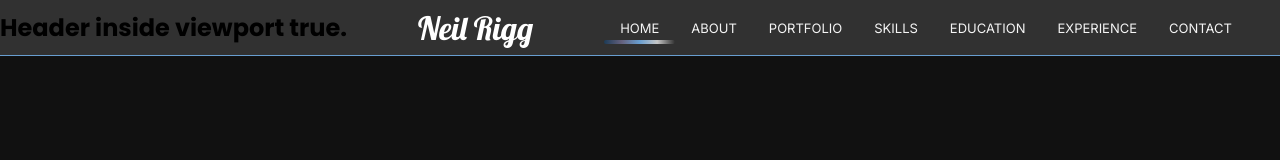
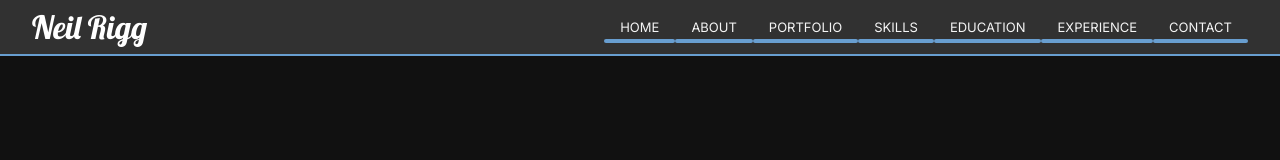
Before and after one commit to rigglet/react-portfolio, a React (Create React App) app: page / in a window 1280 px wide. Shown: the top 160 px of the page. Built offline with nearby package versions, Linux system fonts and the light colour scheme; no server answers.

Commit message:
"Nav menu highlight on scroll"

```diff
--- a/src/App.js
+++ b/src/App.js
@@ -10,10 +10,23 @@ import Contact from "./sections/contact";
 import Portfolio from "./sections/portfolio";
 import Skills from "./sections/skills";
 import { Switch, Route } from "react-router-dom";
+import { useInView } from "react-intersection-observer";
 
 function App() {
   const location = useLocation();
+  const options = {
+    threshold: 0.3,
+    triggerOnce: false,
+  };
+  const [homeRef, homeInView, homeEntry] = useInView(options);
+  const [aboutRef, aboutInView, aboutEntry] = useInView(options);
+  const [portfolioRef, portfolioInView, portfolioEntry] = useInView(options);
+  const [skillsRef, skillsInView, skillsEntry] = useInView(options);
+  const [educationRef, educationInView, educationEntry] = useInView(options);
+  const [experienceRef, experienceInView, experienceEntry] = useInView(options);
+  const [contactRef, contactInView, contactEntry] = useInView(options);
 
+  //console.log(entry);
   return (
     <div className="app">
       <AnimatePresence initial={false} exitBeforeEnter>
@@ -22,14 +35,22 @@ function App() {
             <Splash />
           </Route>
           <Route exact path="/">
-            <Nav />
-            <Home />
-            <About />
-            <Portfolio />
-            <Skills />
-            <Education />
-            <Experience />
-            <Contact />
+            <Nav
+              homeInView={homeInView}
+              aboutInView={aboutInView}
+              portfolioInView={portfolioInView}
+              skillsInView={skillsInView}
+              educationInView={educationInView}
+              experienceInView={experienceInView}
+              contactInView={contactInView}
+            />
+            <Home homeRef={homeRef} />
+            <About aboutRef={aboutRef} />
+            <Portfolio portfolioRef={portfolioRef} />
+            <Skills skillsRef={skillsRef} />
+            <Education educationRef={educationRef} />
+            <Experience experienceRef={experienceRef} />
+            <Contact contactRef={contactRef} />
           </Route>
           <Route path="/skills"></Route>
           <Route path="/portfolio"></Route>
--- a/src/components/ContactIconBar.js
+++ b/src/components/ContactIconBar.js
@@ -19,7 +19,7 @@ const ContactIconBar = ({ size, color }) => {
     getLinks().then((results) => {
       if (results.status === 200) {
         setLinks(results.data);
-        console.log(results.data);
+        //console.log(results.data);
       }
     });
   }, []);
--- a/src/components/Nav.js
+++ b/src/components/Nav.js
@@ -1,72 +1,128 @@
+import { useEffect, useState } from "react";
 import { motion } from "framer-motion";
 import styled from "styled-components";
-import StyledLine from "../styles/styledLine";
 import { Link, useLocation } from "react-router-dom";
 import { navVariants } from "../styles/animations";
 import { HashLink } from "react-router-hash-link";
-import { useInView } from "react-intersection-observer";
 
-const Nav = () => {
-  const location = useLocation();
-  //console.log(location);
-  const { ref, inView, entry } = useInView({
-    /* Optional options */
-    threshold: 0,
-  });
-  //console.log(entry);
+const Nav = ({
+  homeInView,
+  aboutInView,
+  portfolioInView,
+  skillsInView,
+  educationInView,
+  experienceInView,
+  contactInView,
+}) => {
   return (
     <StyledNav
-      variants={navVariants}
-      initial={location.hash === "" ? "initial" : false}
-      animate={location.hash === "" ? "animate" : false}
-      ref={ref}
+    // variants={navVariants}
+    // initial={location.hash === "" ? "initial" : false}
+    // animate={location.hash === "" ? "animate" : false}
     >
-      <h2>{`Header inside viewport ${inView}.`}</h2>
       <Link to="/splash">
         <h1 className="logo">Neil Rigg</h1>
       </Link>
       <div className="menu">
         <HashLink smooth to="/#home">
           <h1>Home</h1>
-          {(location.hash === "#home" || location.hash === "") && (
-            <StyledLine height="4px" width="100%" bgColor="#313131" />
-          )}
+          <NavLine
+            height="4px"
+            bgColor="#313131"
+            initial={{
+              width: "0%",
+            }}
+            animate={{
+              width:
+                //(path === "#home" || path === "") &&
+                homeInView ? "100%" : "0%",
+            }}
+            transition={{ duration: 0.75 }}
+          />
         </HashLink>
         <HashLink smooth to="/#about">
           <h1>About</h1>
-          {location.hash === "#about" && (
-            <StyledLine height="4px" width="100%" bgColor="#313131" />
-          )}
+          <NavLine
+            height="4px"
+            bgColor="#313131"
+            initial={{ width: "0%" }}
+            animate={{
+              width:
+                //path === "#about" ||
+                aboutInView ? "100%" : "0%",
+            }}
+            transition={{ duration: 0.75 }}
+          />
         </HashLink>
         <HashLink smooth to="/#portfolio">
           <h1>Portfolio</h1>
-          {location.hash === "#portfolio" && (
-            <StyledLine height="4px" width="100%" bgColor="#313131" />
-          )}
+          <NavLine
+            height="4px"
+            bgColor="#313131"
+            initial={{ width: "0%" }}
+            animate={{
+              width:
+                //path === "#portfolio" ||
+                portfolioInView ? "100%" : "0%",
+            }}
+            transition={{ duration: 0.75 }}
+          />
         </HashLink>
         <HashLink smooth to="/#skills">
           <h1>Skills</h1>
-          {location.hash === "#skills" && (
-            <StyledLine height="4px" width="100%" bgColor="#313131" />
-          )}
+          <NavLine
+            height="4px"
+            bgColor="#313131"
+            initial={{ width: "0%" }}
+            animate={{
+              width:
+                //path === "#skills" ||
+                skillsInView ? "100%" : "0%",
+            }}
+            transition={{ duration: 0.75 }}
+          />
         </HashLink>
         <HashLink smooth to="/#education">
           <h1>Education</h1>
-          {location.hash === "#education" && (
-            <StyledLine height="4px" width="100%" bgColor="#313131" />
-          )}
+          <NavLine
+            height="4px"
+            bgColor="#313131"
+            initial={{ width: "0%" }}
+            animate={{
+              width:
+                //path === "#education" ||
+                educationInView ? "100%" : "0%",
+            }}
+            transition={{ duration: 0.75 }}
+          />
         </HashLink>
         <HashLink smooth to="/#experience">
           <h1>Experience</h1>
-          {location.hash === "#experience" && (
-            <StyledLine height="4px" width="100%" bgColor="#313131" />
-          )}
+          <NavLine
+            height="4px"
+            bgColor="#313131"
+            initial={{ width: "0%" }}
+            animate={{
+              width:
+                //path === "#experience" ||
+                experienceInView ? "100%" : "0%",
+            }}
+            transition={{ duration: 0.75 }}
+          />
         </HashLink>
         <HashLink smooth to="/#contact">
           <h1>Contact</h1>
-          {location.hash === "#contact" && (
-            <StyledLine height="4px" width="100%" bgColor="#313131" />
-          )}
+          <NavLine
+            height="4px"
+            bgColor="#313131"
+            initial={{ width: "0%" }}
+            animate={{
+              width:
+                //path === "#contact" ||
+                contactInView ? "100%" : "0%",
+            }}
+            transition={{ duration: 0.75 }}
+          />
         </HashLink>
       </div>
     </StyledNav>
@@ -75,14 +131,14 @@ const Nav = () => {
 
 const StyledNav = styled(motion.nav)`
   position: fixed;
-  z-index: 11;
+  z-index: 1000;
   width: 100vw;
   height: 7vh;
   display: flex;
   align-items: center;
   justify-content: space-between;
   background-color: var(--color-nav-background);
-  border-bottom: solid 1px var(--color-nav-hover);
+  border-bottom: solid 2px var(--color-nav-hover);
 
   a {
     text-decoration: none;
@@ -160,4 +216,18 @@ const StyledNav = styled(motion.nav)`
   }
 `;
 
+const NavLine = styled(motion.div)`
+  border-radius: 1rem;
+  background: linear-gradient(
+    90deg,
+    #1c3b57 0%,
+    #65617d 25%,
+    #689ed0 50%,
+    #c6c6c6 75%,
+    ${({ bgColor }) => (bgColor ? bgColor : "#f5f5f5")} 100%
+  );
+  background: #689ed0;
+  height: ${({ height }) => (height ? height : "6px")};
+`;
+
 export default Nav;
--- a/src/components/ProjectDetail.js
+++ b/src/components/ProjectDetail.js
@@ -16,16 +16,16 @@ import { DateTime } from "luxon";
 import ImageGallery from "react-image-gallery";
 import "react-image-gallery/styles/css/image-gallery.css";
 //icons
-import { FaGithub } from "react-icons/fa";
+//import { FaGithub } from "react-icons/fa";
+//import { CgWebsite } from "react-icons/cg";
+//import { HiCode, HiLink } from "react-icons/hi";
+//import { IoLibraryOutline } from "react-icons/io5";
+//import { GoPackage } from "react-icons/go";
+//import { BiMessageSquareDetail } from "react-icons/bi";
 import { BsCardText } from "react-icons/bs";
-import { CgWebsite } from "react-icons/cg";
 import { ImImages } from "react-icons/im";
-import { HiCode, HiLink } from "react-icons/hi";
 import { MdWeb } from "react-icons/md";
-import { IoLibraryOutline } from "react-icons/io5";
-import { GoPackage } from "react-icons/go";
 import { AiOutlineCalendar } from "react-icons/ai";
-import { BiMessageSquareDetail } from "react-icons/bi";
 
 const ProjectDetails = ({
   projectClose,
@@ -115,6 +115,7 @@ const ProjectDetails = ({
         </div>
 
         <div className="form-information">
+          <section className="top-section">
             <fieldset className="details">
               <legend>
                 Overview <BsCardText />
@@ -125,6 +126,7 @@ const ProjectDetails = ({
                 <label htmlFor="version">Version:</label>
                 <p>{project?.version}</p>
               </div>
+              <div className="addresses">
                 <div className="address-item">
                   <label htmlFor="github">Github:</label>
                   <a href={project?.githubLink}>
@@ -137,7 +139,7 @@ const ProjectDetails = ({
                   </a>
                 </div>
                 <div className="address-item">
-              <label htmlFor="website">Live site:</label>
+                  <label>Live site:</label>
                   <a href={project?.website}>
                     <Icon
                       icon="CgWebsite"
@@ -146,6 +148,18 @@ const ProjectDetails = ({
                       title="Live site link"
                     />
                   </a>
+                </div>
+                <div className="address-item">
+                  <label>Walkthough video:</label>
+                  <a href={project?.walkthroughVideo}>
+                    <Icon
+                      icon="FaYoutube"
+                      color="#ff0000"
+                      size="50px"
+                      title="Site walkthrough link"
+                    />
+                  </a>
+                </div>
               </div>
             </fieldset>
 
@@ -172,7 +186,30 @@ const ProjectDetails = ({
                 alt={mainImage.description}
               />
             )}
+          </section>
 
+          <fieldset className="features">
+            <legend>
+              Features
+              <Icon
+                icon="BsCardChecklist"
+                color="#313131"
+                size="14pt"
+                title="Features icon"
+              />
+            </legend>
+          </fieldset>
+          <fieldset className="highlights">
+            <legend>
+              Highlights
+              <Icon
+                icon="BsStarFill"
+                color="gold"
+                size="14pt"
+                title="Highlights icon"
+              />
+            </legend>
+          </fieldset>
           <fieldset className="libraries">
             <legend>
               Libraries
@@ -187,7 +224,7 @@ const ProjectDetails = ({
               {project?.libraries?.map((library) => (
                 <a
                   key={uuidv4()}
-                  href={library.address}
+                  href={library.npmaddress}
                   target="_blank"
                   rel="noreferrer"
                 >
@@ -352,34 +389,51 @@ const StyledInnerContainer = styled(motion.div)`
   }
   .form-information {
     //border: 1px solid red;
-    width: 100%;
+    //width: 100%;
     height: auto;
     display: flex;
+    //flex-direction: column;
+    flex-grow: 1;
     flex-wrap: wrap;
     row-gap: 2rem;
     column-gap: 2rem;
+
+    .top-section {
+      display: flex;
+      align-items: center;
+      //justify-content: center;
+      flex-grow: 1;
+      gap: 1rem;
+      //flex-wrap: wrap;
+      //border: 1px solid red;
+    }
+
     .details {
       display: flex;
       flex-direction: column;
-      width: 45%;
-      height: auto;
+      max-width: 50%;
+      flex-grow: 1;
+      height: 100%;
       padding: 1rem;
       gap: 1rem;
       flex-wrap: wrap;
-      .subsection {
+      .addresses {
+        display: flex;
+        justify-content: space-evenly;
+        //gap: 1rem;
+        .address-item {
           display: flex;
           flex-direction: column;
-        gap: 1rem;
-        input[type="checkbox"] {
-          width: 1.2rem;
-          height: 1.2rem;
-          border-radius: 4px;
-          cursor: default;
+          align-items: center;
         }
       }
     }
     .main-image {
-      width: 50%;
+      display: flex;
+      flex-grow: 1;
+      max-width: 50%;
+      //min-width: 45%;
+      border-radius: 10px;
       object-fit: scale-down;
     }
 
@@ -391,6 +445,14 @@ const StyledInnerContainer = styled(motion.div)`
       height: auto;
       padding: 1rem;
       gap: 1rem;
+    }
+
+    .features,
+    .highlights {
+      display: flex;
+      flex-grow: 1;
+      padding: 1rem;
+      //width: 100%;
     }
 
     .libraries,
@@ -422,7 +484,7 @@ const StyledInnerContainer = styled(motion.div)`
       font-weight: 300;
       font-size: 10pt;
     }
-    .address-item {
+    /* .address-item {
       display: flex;
       flex-direction: column;
       .address {
@@ -434,9 +496,10 @@ const StyledInnerContainer = styled(motion.div)`
           height: 1.5rem;
         }
       }
-    }
+    } */
+
     fieldset {
-      border-radius: 4px;
+      border-radius: 10px;
     }
     legend {
       display: flex;
--- a/src/sections/contact.js
+++ b/src/sections/contact.js
@@ -19,7 +19,7 @@ import Icon from "../components/Icon";
 import Plane from "../img/plane";
 import Trail from "../img/trail";
 
-const Contact = () => {
+const Contact = ({ contactRef }) => {
   const [formData, setFormData] = useState({
     user_name: "",
     user_email: "",
@@ -113,7 +113,7 @@ const Contact = () => {
         pauseOnHover
       />
 
-      <div className="container-dark">
+      <div className="container-dark" ref={contactRef}>
         <div className="content">
           <div className="section-header">
             <div className="section-title-content">
--- a/src/sections/education.js
+++ b/src/sections/education.js
@@ -2,13 +2,13 @@
 import { motion } from "framer-motion";
 import styled from "styled-components";
 import StyledLine from "../styles/styledLine";
-import Loader from "../components/Loader";
+//import Loader from "../components/Loader";
 import Icon from "../components/Icon";
 
-const Education = () => {
+const Education = ({ educationRef }) => {
   return (
     <EducationSection className="section-dark fullheight" id="education">
-      <div className="container-dark">
+      <div className="container-dark" ref={educationRef}>
         <div className="inner-container">
           <div className="section-header">
             <div className="section-title-content">
--- a/src/sections/home.js
+++ b/src/sections/home.js
@@ -13,7 +13,7 @@ import {
   imageVariants,
 } from "../styles/animations";
 
-const Home = () => {
+const Home = ({ homeRef }) => {
   const [element, controls] = useScroll();
   return (
     <HomeSection
@@ -26,7 +26,7 @@ const Home = () => {
       ref={element}
     >
       <div className="container-dark">
-        <div className="content">
+        <div className="content" ref={homeRef}>
           <StyledInfo>
             <StyledHeader
               variants={headerVariants}
--- a/src/sections/portfolio.js
+++ b/src/sections/portfolio.js
@@ -19,7 +19,7 @@ import Icon from "../components/Icon";
 import { getCollection } from "../api/api";
 import { buttonVariants } from "../styles/animations";
 
-const Portfolio = () => {
+const Portfolio = ({ portfolioRef }) => {
   //const [element, controls] = useScroll();
   const [projects, setProjects] = useState([]);
   const [loading, setLoading] = useState(true);
@@ -53,7 +53,7 @@ const Portfolio = () => {
       id="portfolio"
       //ref={element}
     >
-      <div className="container-dark">
+      <div className="container-dark" ref={portfolioRef}>
         <div className="content">
           <div className="section-header">
             <div className="section-title-content">
--- a/src/sections/skills.js
+++ b/src/sections/skills.js
@@ -11,7 +11,7 @@ import { containerSlideInOutRight } from "../styles/animations";
 //data
 import { getCollection } from "../api/api";
 
-const Skills = () => {
+const Skills = ({ skillsRef }) => {
   const [technologies, setTechnologies] = useState([]);
   const [tools, setTools] = useState([]);
   const [element, controls] = useScroll();
@@ -74,7 +74,7 @@ const Skills = () => {
         animate={controls}
       >
         <div className="gradientRight" />
-        <div className="inner-container">
+        <div className="inner-container" ref={skillsRef}>
           <div className="section-header">
             <div className="section-title-content">
               <Icon
```
Also changed, not shown: src/sections/about.js (+105 -24 lines), src/sections/experience.js (+5 -5 lines), 1 other file (tests, documents, lock files or other folders). Lines whose indentation alone changed are shown as unchanged.
